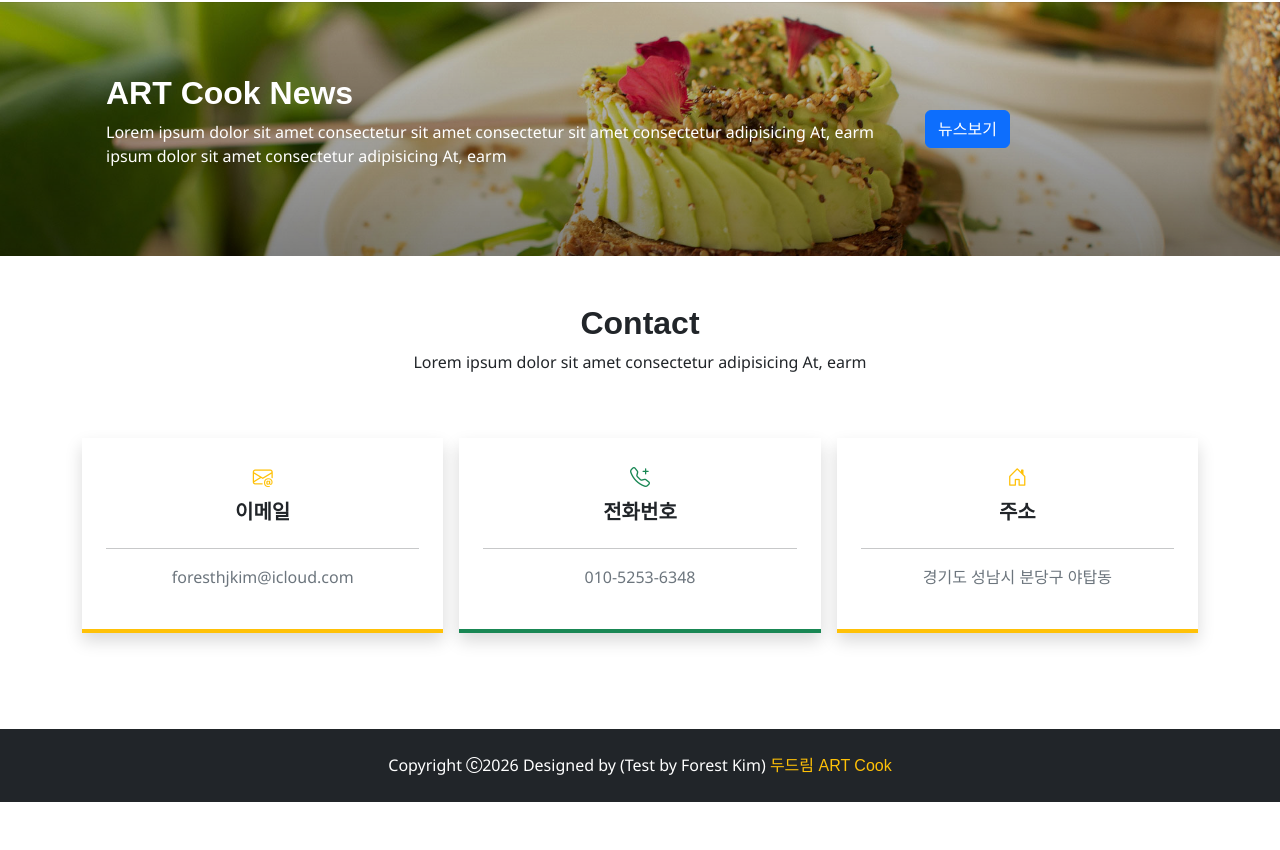
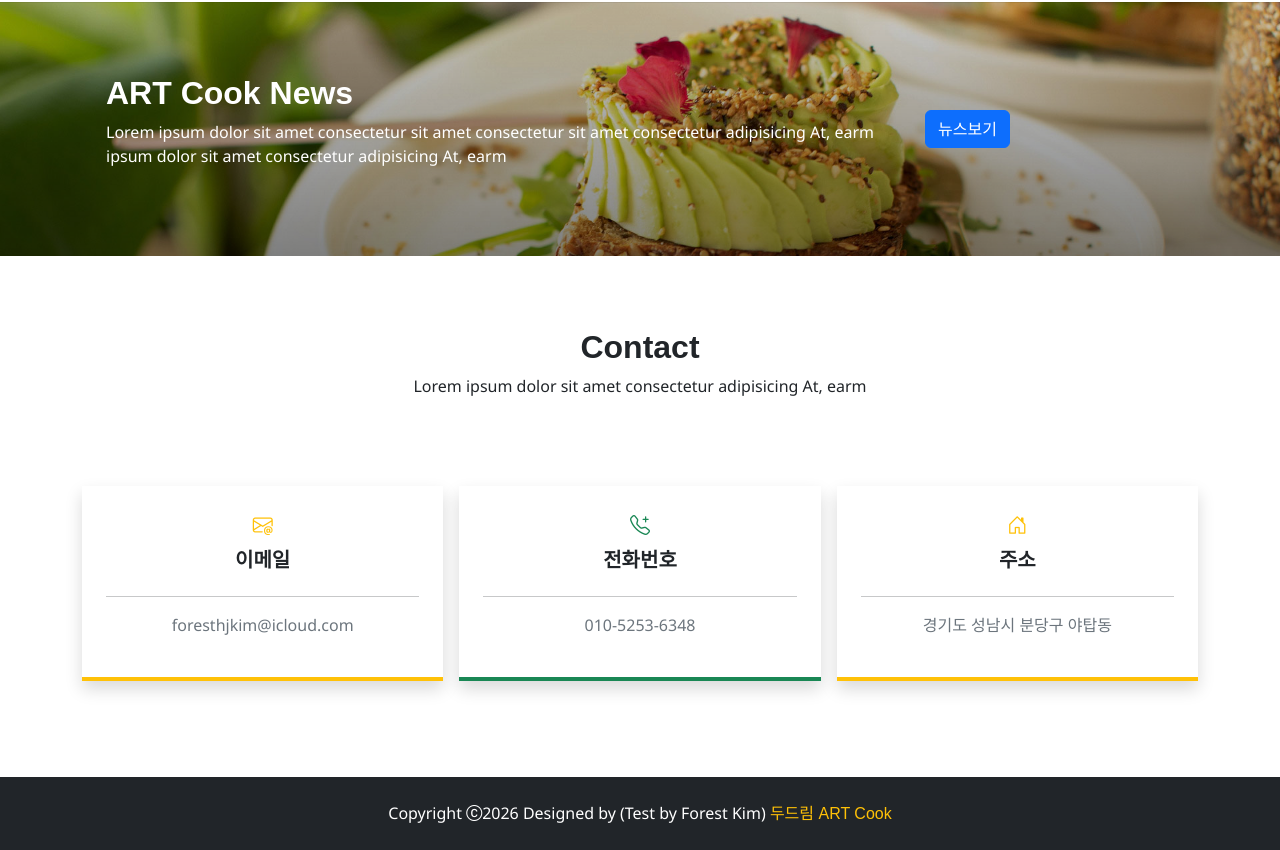
Before and after one commit to foresthjkim/Dudureamcook, a plain HTML site: page index.html in a window 1280 px wide. Shown: the part 4144-4994 px from the top of the page. Before the commit the page ends 4946 px from the top, so only its background shows below. Drawn offline with nearby package versions, Linux system fonts and the light colour scheme; a web font is replaced by a local one.

Commit message:
20260116 2nd revised for final commit

```diff
--- a/index.html
+++ b/index.html
@@ -321,10 +321,9 @@
  </section>
 
 <!-- 뉴스 섹션 끝 -->
-
 <!-- 연락처 섹션 시작 -->
      <section class="container text-center py-5" id="contact">
-        <div>
+        <div class="p-4">
             <h2 class="fw-bold">Contact</h2>
             <p>Lorem ipsum dolor sit amet consectetur adipisicing At, earm</p>
         </div>
@@ -357,14 +356,14 @@
      </section>
 
 <!-- 연락처 섹션 끝 -->
-
+<!-- 풋터 시작 -->
      <footer class="bg-dark text-white">
         <div class="container text text-center">
             <p class="py-4 mb-0">Copyright <i class="bi bi-c-circle"></i>2026
                 Designed by (Test by Forest Kim) <a href="#" class="gugi-font link-warning text-decoration-none">두드림 ART Cook</a></p>
         </div>
     </footer>
-
+<!-- 풋터 끝 -->
     <script src="./jss/bootstrap.bundle.js"></script>
 
 </body>
```
